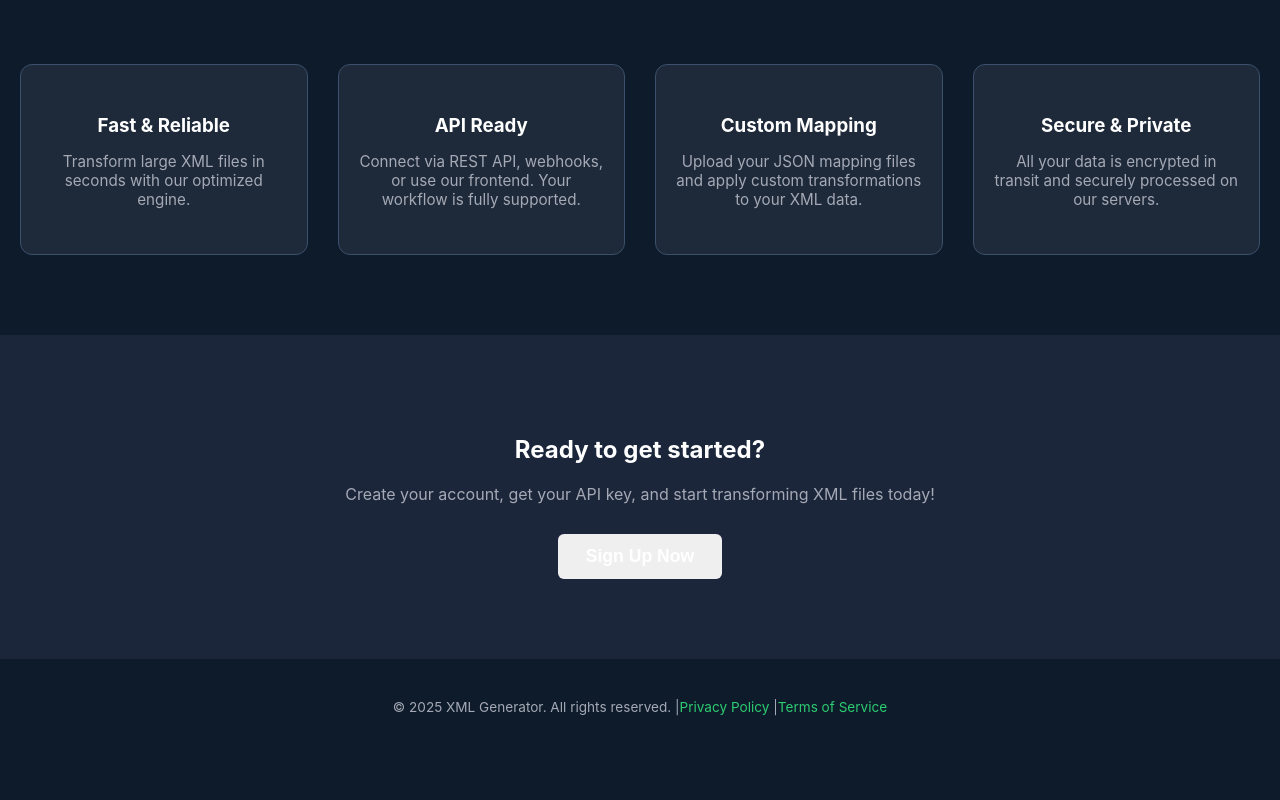
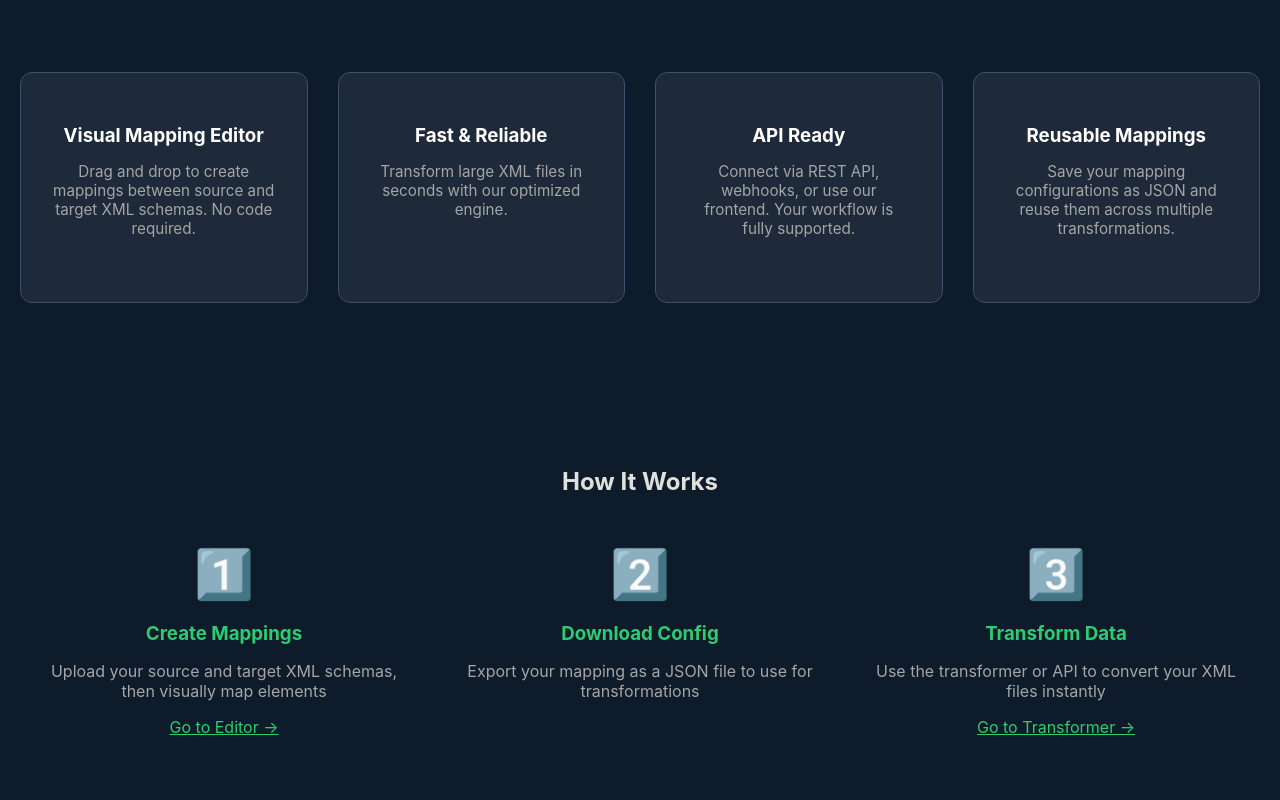
Before and after one commit to Dwys97/ROSSUMXML, a React (Vite) app in the folder frontend/: page / in a window 1280 px wide. Shown: the part 580-1380 px from the top of the page. Before the commit the page ends 1335 px from the top, so only its background shows below. Built offline with nearby package versions, Linux system fonts and the light colour scheme.

Commit message:
added styles for landing

```diff
--- a/frontend/src/App.css
+++ b/frontend/src/App.css
@@ -1182,6 +1182,68 @@ a.secondary-btn {
     background-color: #4a607b;
 }
 
+.landing-page {
+    min-height: 100vh;
+    display: flex;
+    flex-direction: column;
+    background: #0d1b2a;
+}
+
+.landing-header {
+    text-align: center;
+    padding: 4rem 2rem;
+}
+
+.landing-header .logo {
+    height: 60px;
+    margin-bottom: 2rem;
+}
+
+.landing-header h1 {
+    color: #e0e1dd;
+    font-size: 2.5rem;
+    margin-bottom: 1rem;
+}
+
+.landing-header p {
+    color: #a5a5a5;
+    font-size: 1.2rem;
+}
+
+.landing-content {
+    max-width: 1200px;
+    margin: 0 auto;
+    padding: 2rem;
+    display: grid;
+    grid-template-columns: repeat(auto-fit, minmax(300px, 1fr));
+    gap: 2rem;
+    flex: 1;
+}
+
+.feature-card {
+    background: #1e2a3a;
+    border: 1px solid #3a506b;
+    border-radius: 12px;
+    padding: 2rem;
+    text-align: center;
+    transition: transform 0.2s;
+}
+
+.feature-card:hover {
+    transform: translateY(-4px);
+    border-color: #2ecc71;
+}
+
+.feature-card h2 {
+    color: #e0e1dd;
+    margin-bottom: 1rem;
+}
+
+.feature-card p {
+    color: #a5a5a5;
+    margin-bottom: 2rem;
+}
+
 /* Footer */
 .app-footer {
     text-align: center;
--- a/frontend/src/pages/LandingPage.jsx
+++ b/frontend/src/pages/LandingPage.jsx
@@ -34,12 +34,19 @@ export default function LandingPage() {
       {/* Hero Section */}
       <div className="hero app-container" ref={heroRef}>
         <h1>Automate Your XML Transformations</h1>
-        <p>Connect your software, upload your JSON mappings, and instantly transform XML files with ease. API or frontend – your workflow, your choice.</p>
-        <Link to="/transformer" className="cta-btn">Get Started</Link>
+        <p>Create custom schema mappings with our visual editor, then transform XML files instantly. API or frontend – your workflow, your choice.</p>
+        <div style={{ display: 'flex', gap: '1rem', justifyContent: 'center', marginTop: '2rem' }}>
+          <Link to="/editor" className="cta-btn">Create Mappings</Link>
+          <Link to="/transformer" className="cta-btn" style={{ backgroundColor: '#3a506b' }}>Transform XML</Link>
+        </div>
       </div>
 
       {/* Features Section */}
       <div className="features app-container">
+        <div className="feature-card">
+          <h3>Visual Mapping Editor</h3>
+          <p>Drag and drop to create mappings between source and target XML schemas. No code required.</p>
+        </div>
         <div className="feature-card">
           <h3>Fast & Reliable</h3>
           <p>Transform large XML files in seconds with our optimized engine.</p>
@@ -49,25 +56,48 @@ export default function LandingPage() {
           <p>Connect via REST API, webhooks, or use our frontend. Your workflow is fully supported.</p>
         </div>
         <div className="feature-card">
-          <h3>Custom Mapping</h3>
-          <p>Upload your JSON mapping files and apply custom transformations to your XML data.</p>
+          <h3>Reusable Mappings</h3>
+          <p>Save your mapping configurations as JSON and reuse them across multiple transformations.</p>
         </div>
-        <div className="feature-card">
-          <h3>Secure & Private</h3>
-          <p>All your data is encrypted in transit and securely processed on our servers.</p>
+      </div>
+
+      {/* Workflow Section */}
+      <div className="workflow-section app-container" style={{ padding: '4rem 2rem', textAlign: 'center' }}>
+        <h2 style={{ color: '#e0e1dd', marginBottom: '3rem' }}>How It Works</h2>
+        <div style={{ display: 'grid', gridTemplateColumns: 'repeat(auto-fit, minmax(250px, 1fr))', gap: '2rem' }}>
+          <div>
+            <div style={{ fontSize: '3rem', marginBottom: '1rem' }}>1️⃣</div>
+            <h3 style={{ color: '#2ecc71', marginBottom: '0.5rem' }}>Create Mappings</h3>
+            <p style={{ color: '#a5a5a5' }}>Upload your source and target XML schemas, then visually map elements</p>
+            <Link to="/editor" style={{ color: '#2ecc71', textDecoration: 'underline' }}>Go to Editor →</Link>
+          </div>
+          <div>
+            <div style={{ fontSize: '3rem', marginBottom: '1rem' }}>2️⃣</div>
+            <h3 style={{ color: '#2ecc71', marginBottom: '0.5rem' }}>Download Config</h3>
+            <p style={{ color: '#a5a5a5' }}>Export your mapping as a JSON file to use for transformations</p>
+          </div>
+          <div>
+            <div style={{ fontSize: '3rem', marginBottom: '1rem' }}>3️⃣</div>
+            <h3 style={{ color: '#2ecc71', marginBottom: '0.5rem' }}>Transform Data</h3>
+            <p style={{ color: '#a5a5a5' }}>Use the transformer or API to convert your XML files instantly</p>
+            <Link to="/transformer" style={{ color: '#2ecc71', textDecoration: 'underline' }}>Go to Transformer →</Link>
+          </div>
         </div>
       </div>
 
       {/* CTA Section */}
       <div className="cta-section app-container">
         <h2>Ready to get started?</h2>
-        <p>Create your account, get your API key, and start transforming XML files today!</p>
-        <button className="cta-btn">Sign Up Now</button>
+        <p>Create your first mapping or transform XML files right now - no signup required!</p>
+        <div style={{ display: 'flex', gap: '1rem', justifyContent: 'center', marginTop: '1.5rem' }}>
+          <Link to="/editor" className="cta-btn">Start Mapping</Link>
+          <Link to="/transformer" className="cta-btn" style={{ backgroundColor: '#3a506b' }}>Transform Now</Link>
+        </div>
       </div>
 
       {/* Footer */}
       <footer>
-        © 2025 XML Generator. All rights reserved. |
+        © 2025 SchemaBridge. All rights reserved. |
         <a href="#">Privacy Policy</a> |
         <a href="#">Terms of Service</a>
       </footer>
```
